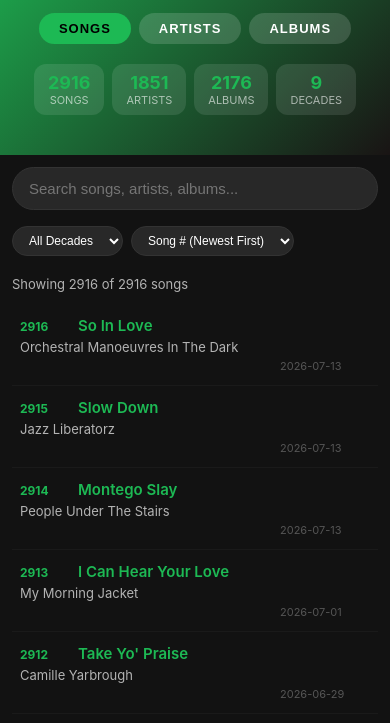
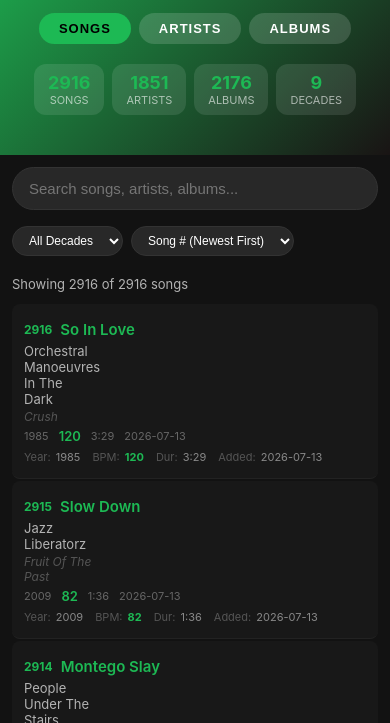
Before and after one commit to vance5427/spotify-library, a plain HTML site: page index.html in a window 390 px wide. Shown: the part 113-836 px from the top of the page. Drawn offline with Linux system fonts and the light colour scheme.

Commit message:
Mobile card layout: show all fields (BPM, album, year, duration, added) + deploy to Vercel

```diff
--- a/index.html
+++ b/index.html
@@ -61,18 +61,22 @@
 .album-chip .name { font-weight: 600; font-size: 14px; margin-bottom: 4px; }
 .album-chip .meta { color: #888; }
 @media (max-width: 768px) {
-  .track-album, .col-album, .col-year, .col-bpm, .col-dur { display: none; }
   table { display: block; }
   thead { display: none; }
   tbody { display: block; }
-  tr { display: flex; flex-wrap: wrap; padding: 12px 8px; border-bottom: 1px solid #1a1a1a; align-items: baseline; gap: 4px 8px; }
-  tr:hover { background: #1a1a1a; }
-  td { display: inline; padding: 0; border: none; font-size: 14px; }
-  .col-num { font-size: 12px; color: #1DB954; font-weight: 700; min-width: 36px; }
-  .col-title { flex: 1; min-width: 60%; font-size: 15px; white-space: normal; overflow: visible; }
+  tr { display: block; padding: 14px 12px; border-bottom: 1px solid #222; margin-bottom: 2px; background: #181818; border-radius: 8px; }
+  tr:hover { background: #1e1e1e; }
+  td { display: inline; padding: 0; border: none; font-size: 14px; overflow: visible; white-space: normal; }
+  .col-num { display: inline; font-size: 12px; color: #1DB954; font-weight: 700; margin-right: 8px; }
+  .col-title { display: inline; font-size: 15px; font-weight: 600; }
   .col-title a { white-space: normal; }
-  .col-artist { width: 100%; font-size: 13px; color: #b3b3b3; white-space: normal; overflow: visible; }
-  .col-added { font-size: 11px; color: #555; margin-left: auto; }
+  .col-artist { display: block; font-size: 13px; color: #b3b3b3; margin-top: 4px; }
+  .col-album { display: block; font-size: 12px; color: #555; margin-top: 2px; font-style: italic; }
+  .col-year, .col-bpm, .col-dur, .col-added { display: inline; font-size: 11px; color: #666; margin-right: 10px; }
+  .mobile-meta { display: flex !important; gap: 12px; margin-top: 6px; flex-wrap: wrap; }
+  .mobile-meta span { font-size: 11px; color: #888; }
+  .mobile-meta .bpm { color: #1DB954; font-weight: 700; }
+  .mobile-meta .label { color: #555; margin-right: 2px; }
   .artist-grid { grid-template-columns: repeat(auto-fill, minmax(150px, 1fr)); }
   .album-grid { grid-template-columns: 1fr; }
   .header h1 { font-size: 1.4rem; }
@@ -349,6 +353,10 @@
       '<td class="col-bpm">' + bpmStr + '</td>' +
       '<td class="col-dur">' + t.duration + '</td>' +
       '<td class="col-added added">' + t.added_at + '</td>' +
+      '<td class="mobile-meta" style="display:none"><span><span class="label">Year:</span> ' + year + '</span>' +
+      (t.bpm ? '<span><span class="label">BPM:</span> <span class="bpm">' + Math.round(t.bpm) + '</span></span>' : '') +
+      '<span><span class="label">Dur:</span> ' + t.duration + '</span>' +
+      '<span><span class="label">Added:</span> ' + t.added_at + '</span></td>' +
       '</tr>';
   }).join('');
   tb.innerHTML = rows;
```
Also changed, not shown: 1 other file.
